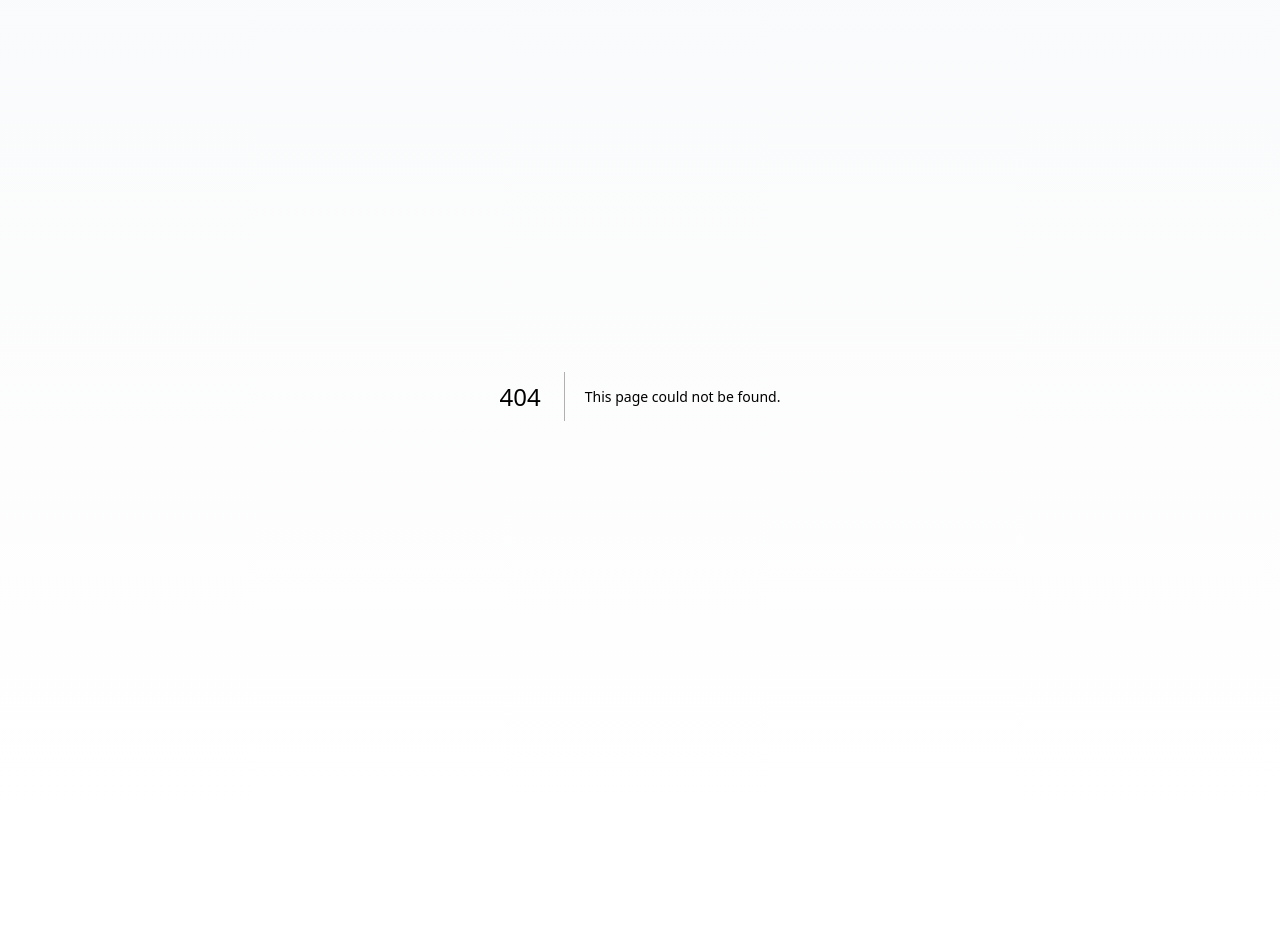
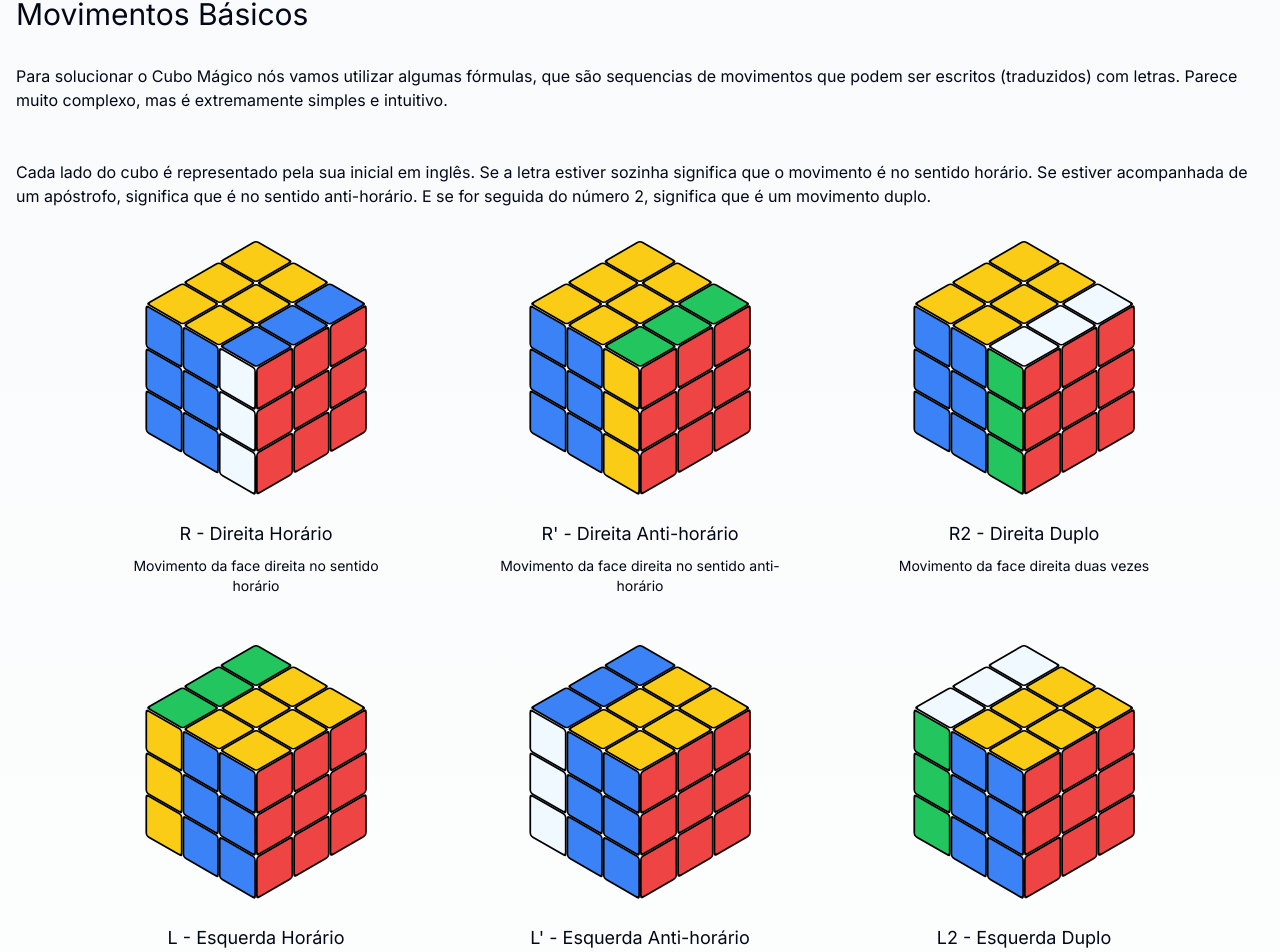
Before and after one commit to ValdineiJunior/cube-lessons, a Next.js app: page /movimentos in a window 1280 px wide. Before the commit this address had no page. Shown: the part 93-1045 px from the top of the page. Before the commit the page ends 921 px from the top, so only its background shows below. Built offline with nearby package versions, Linux system fonts and the light colour scheme.

Commit message:
feat: create moviment page

```diff
--- /dev/null
+++ b/src/app/movimentos/page.tsx
@@ -0,0 +1,126 @@
+import { Cube } from "@/components/Cube";
+import { CubeCase } from "@/types";
+
+export const movimentosNotations: CubeCase[] = [
+  {
+    name: "R - Direita Horário",
+    colors: [
+      ["w", "w", "w", "b", "b", "b", "b", "b", "b"],
+      ["r", "r", "r", "r", "r", "r", "r", "r", "r"],
+      ["y", "y", "b", "y", "y", "b", "y", "y", "b"],
+    ],
+    description: "Movimento da face direita no sentido horário",
+  },
+  {
+    name: "R' - Direita Anti-horário",
+    colors: [
+      ["y", "y", "y", "b", "b", "b", "b", "b", "b"],
+      ["r", "r", "r", "r", "r", "r", "r", "r", "r"],
+      ["y", "y", "g", "y", "y", "g", "y", "y", "g"],
+    ],
+    description: "Movimento da face direita no sentido anti-horário",
+  },
+  {
+    name: "R2 - Direita Duplo",
+    colors: [
+      ["g", "g", "g", "b", "b", "b", "b", "b", "b"],
+      ["r", "r", "r", "r", "r", "r", "r", "r", "r"],
+      ["y", "y", "w", "y", "y", "w", "y", "y", "w"],
+    ],
+    description: "Movimento da face direita duas vezes",
+  },
+  {
+    name: "L - Esquerda Horário",
+    colors: [
+      ["b", "b", "b", "b", "b", "b", "y", "y", "y"],
+      ["r", "r", "r", "r", "r", "r", "r", "r", "r"],
+      ["g", "y", "y", "g", "y", "y", "g", "y", "y"],
+    ],
+    description: "Movimento da face esquerda no sentido horário",
+  },
+  {
+    name: "L' - Esquerda Anti-horário",
+    colors: [
+      ["b", "b", "b", "b", "b", "b", "w", "w", "w"],
+      ["r", "r", "r", "r", "r", "r", "r", "r", "r"],
+      ["b", "y", "y", "b", "y", "y", "b", "y", "y"],
+    ],
+    description: "Movimento da face esquerda no sentido anti-horário",
+  },
+  {
+    name: "L2 - Esquerda Duplo",
+    colors: [
+      ["b", "b", "b", "b", "b", "b", "g", "g", "g"],
+      ["r", "r", "r", "r", "r", "r", "r", "r", "r"],
+      ["w", "y", "y", "w", "y", "y", "w", "y", "y"],
+    ],
+    description: "Movimento da face esquerda duas vezes",
+  },
+  {
+    name: "U - Topo Horário",
+    colors: [
+      ["r", "b", "b", "r", "b", "b", "r", "b", "b"],
+      ["g", "g", "g", "r", "r", "r", "r", "r", "r"],
+      ["y", "y", "y", "y", "y", "y", "y", "y", "y"],
+    ],
+    description: "Movimento da face superior no sentido horário",
+  },
+  {
+    name: "D - Base Horário",
+    colors: [
+      ["b", "b", "o", "b", "b", "o", "b", "b", "o"],
+      ["r", "r", "r", "r", "r", "r", "b", "b", "b"],
+      ["y", "y", "y", "y", "y", "y", "y", "y", "y"],
+    ],
+    description: "Movimento da face inferior no sentido horário",
+  },
+  {
+    name: "F - Frente Horário",
+    colors: [
+      ["b", "b", "b", "b", "b", "b", "b", "b", "b"],
+      ["y", "r", "r", "y", "r", "r", "y", "r", "r"],
+      ["y", "y", "y", "y", "y", "y", "o", "o", "o"],
+    ],
+    description: "Movimento da face frontal no sentido horário",
+  },
+  {
+    name: "B - Atrás Horário",
+    colors: [
+      ["b", "b", "b", "b", "b", "b", "b", "b", "b"],
+      ["r", "r", "w", "r", "r", "w", "r", "r", "w"],
+      ["r", "r", "r", "y", "y", "y", "y", "y", "y"],
+    ],
+    description: "Movimento da face traseira no sentido horário",
+  },
+];
+
+export default function Movimentos() {
+  return (
+    <>
+      <h1 className="text-3xl">Movimentos Básicos</h1>
+      <p className="py-8">
+        Para solucionar o Cubo Mágico nós vamos utilizar algumas fórmulas, que
+        são sequencias de movimentos que podem ser escritos (traduzidos) com
+        letras. Parece muito complexo, mas é extremamente simples e intuitivo.
+      </p>
+      <p className="py-4">
+        Cada lado do cubo é representado pela sua inicial em inglês. Se a letra
+        estiver sozinha significa que o movimento é no sentido horário. Se
+        estiver acompanhada de um apóstrofo, significa que é no sentido
+        anti-horário. E se for seguida do número 2, significa que é um movimento
+        duplo.
+      </p>
+
+      <div className="flex flex-wrap gap-y-8 gap-x-24 justify-center">
+        {movimentosNotations.map((notation: CubeCase) => (
+          <Cube
+            key={notation.name}
+            name={notation.name}
+            colors={notation.colors}
+            description={notation.description}
+          />
+        ))}
+      </div>
+    </>
+  );
+}
--- a/src/components/Cube.tsx
+++ b/src/components/Cube.tsx
@@ -22,6 +22,8 @@ export function Cube({ name, colors, description }: CubeCase) {
                     data-[status=b]:bg-blue-500
                     data-[status=w]:bg-sky-50
                     data-[status=y]:bg-yellow-400
+                    data-[status=g]:bg-green-500
+                    data-[status=o]:bg-orange-500
                   `}
                 />
               ))}
@@ -42,6 +44,8 @@ export function Cube({ name, colors, description }: CubeCase) {
                     data-[status=b]:bg-blue-500
                     data-[status=w]:bg-sky-50
                     data-[status=y]:bg-yellow-400
+                    data-[status=g]:bg-green-500
+                    data-[status=o]:bg-orange-500
                   `}
                 />
               ))}
@@ -62,6 +66,8 @@ export function Cube({ name, colors, description }: CubeCase) {
                     data-[status=b]:bg-blue-500
                     data-[status=w]:bg-sky-50
                     data-[status=y]:bg-yellow-400
+                    data-[status=g]:bg-green-500
+                    data-[status=o]:bg-orange-500
                   `}
                 />
               ))}
--- a/src/components/layout/header.tsx
+++ b/src/components/layout/header.tsx
@@ -27,6 +27,13 @@ export function Header() {
               <Link href="/cubePieces">Peças do Cubo</Link>
             </TabsTrigger>
             <TabsTrigger
+              value="/movimentos"
+              asChild
+              className="h-14 rounded-none border-b-2 border-transparent px-6 text-base font-medium text-gray-500 transition-all hover:border-gray-300 hover:text-gray-900 data-[state=active]:border-blue-600 data-[state=active]:text-blue-600"
+            >
+              <Link href="/movimentos">Movimentos</Link>
+            </TabsTrigger>
+            <TabsTrigger
               value="/firstTwoLayers"
               asChild
               className="h-14 rounded-none border-b-2 border-transparent px-6 text-base font-medium text-gray-500 transition-all hover:border-gray-300 hover:text-gray-900 data-[state=active]:border-blue-600 data-[state=active]:text-blue-600"
```
